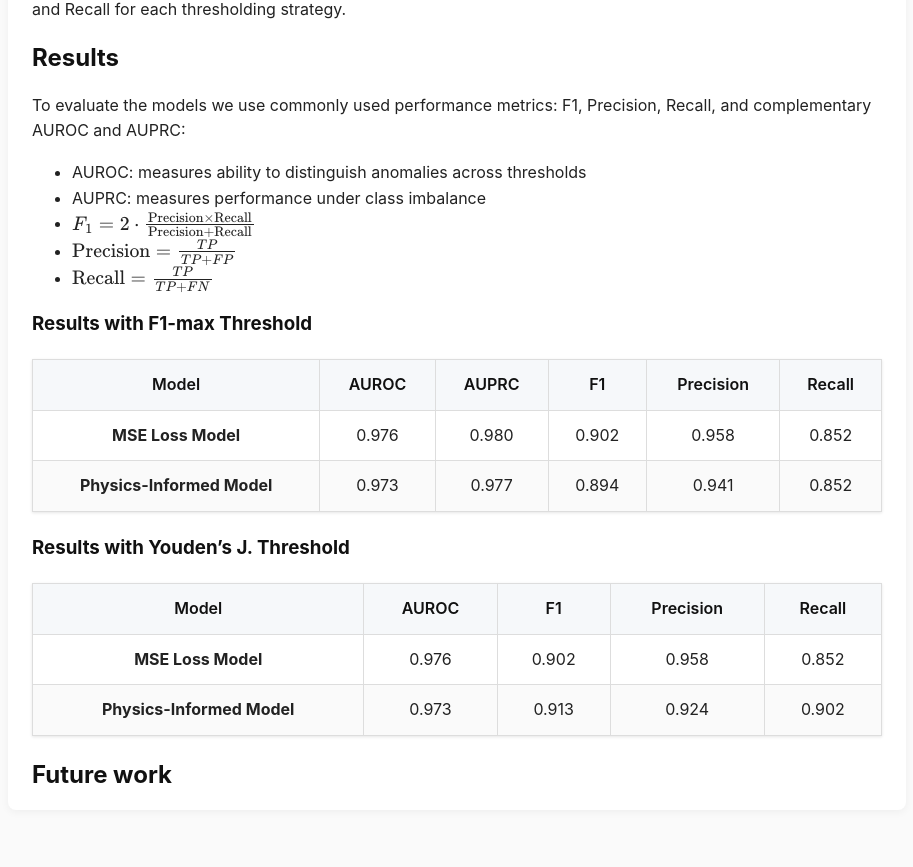
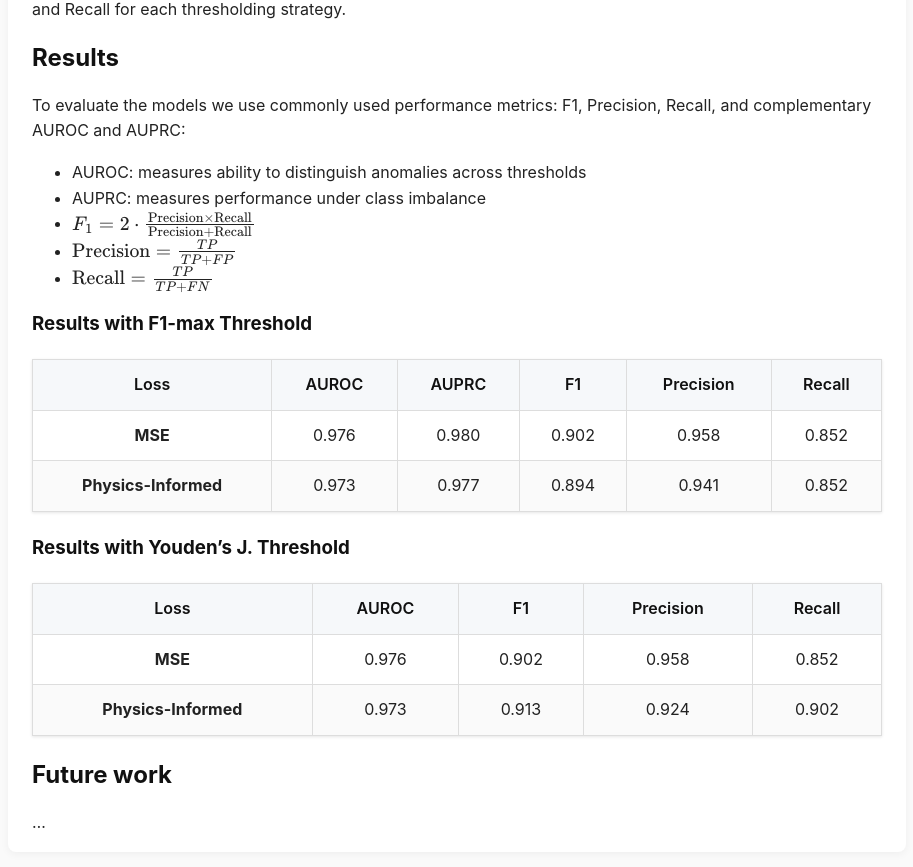
Before and after one commit to andymeneguzzo/Damped-Oscillator-Anomaly-Detection-with-LSTM-Autoencoder, a Jekyll site: the page built from index.md, in a window 1280 px wide and 900 px high, scrolled down 5672 px. Shown: the top 867 px of the window, without its empty margins (183-1096 px from the left). Built offline with Jekyll 4.4.1, drawn with Linux system fonts in a browser that asks for light colours.

Commit message:
fixed problem and updated tables

```diff
--- a/index.md
+++ b/index.md
@@ -184,16 +184,17 @@ To evaluate the models we use commonly used performance metrics: F1, Precision,
 
 ### Results with F1-max Threshold
 
-| Model                     | AUROC | AUPRC | F1    | Precision | Recall |
+| Loss                     | AUROC | AUPRC | F1    | Precision | Recall |
 |----------------------------|:-----:|:-----:|:-----:|:----------:|:------:|
-| **MSE Loss Model**         | 0.976 | 0.980 | 0.902 | 0.958      | 0.852  |
-| **Physics-Informed Model** | 0.973 | 0.977 | 0.894 | 0.941      | 0.852  |
+| **MSE**         | 0.976 | 0.980 | 0.902 | 0.958      | 0.852  |
+| **Physics-Informed** | 0.973 | 0.977 | 0.894 | 0.941      | 0.852  |
 
 ### Results with Youden’s J. Threshold
 
-| Model                     | AUROC | F1    | Precision | Recall |
+| Loss                     | AUROC | F1    | Precision | Recall |
 |----------------------------|:-----:|:-----:|:----------:|:------:|
-| **MSE Loss Model**         | 0.976 | 0.902 | 0.958      | 0.852  |
-| **Physics-Informed Model** | 0.973 | 0.913 | 0.924      | 0.902  |
+| **MSE**         | 0.976 | 0.902 | 0.958      | 0.852  |
+| **Physics-Informed** | 0.973 | 0.913 | 0.924      | 0.902  |
 
 ## Future work
+...
```
